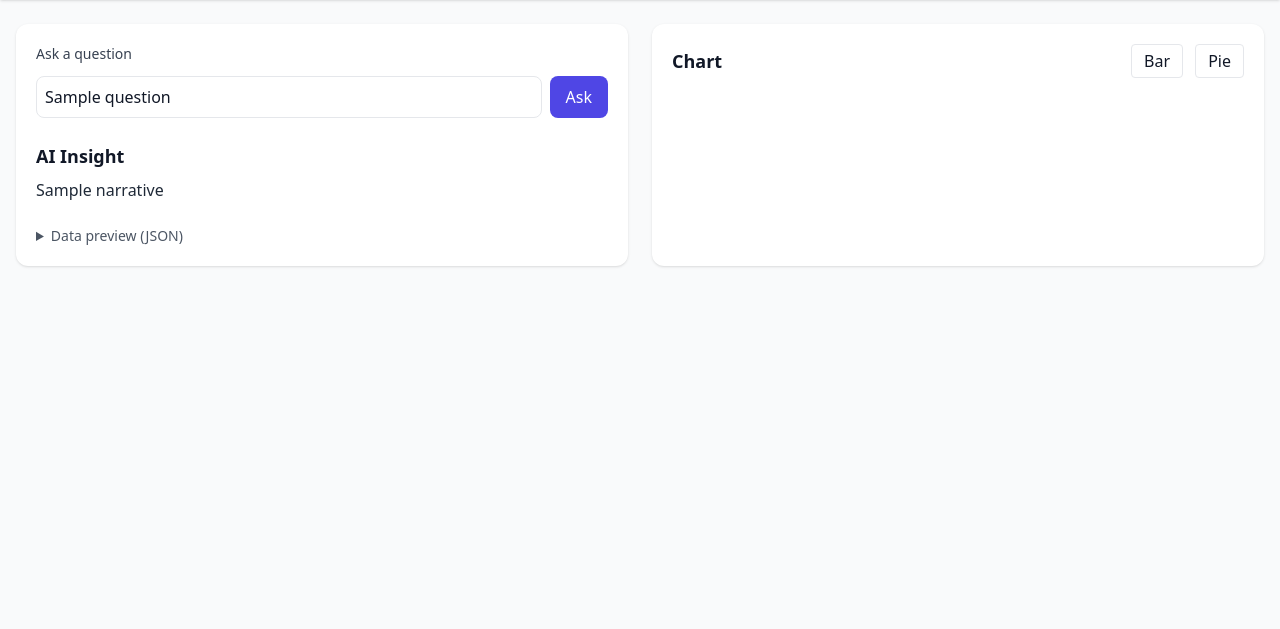
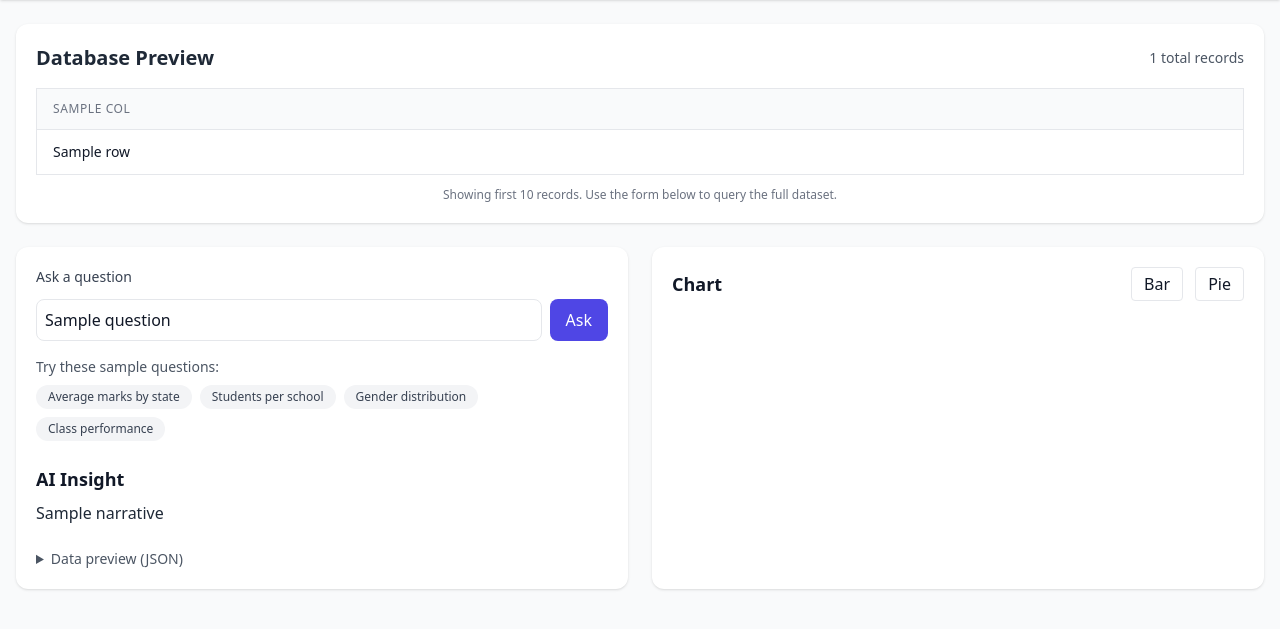
Before and after one commit to ku5ha1/dashboard, a FastAPI app: template app/templates/insights.html in a window 1280 px wide. Shown: the part 52-681 px from the top of the page. Run offline with FastAPI, Linux system fonts and the light colour scheme; the template is opened without the code that fills it: most values are stand-ins (such as "Sample title", 1, 10 or a date in 2020); parts of the project's set-up code (start-up, migrations or seed data) failed here and were passed over; some libraries are stand-ins or nearby versions.

Commit message:
db preview in dashboard

```diff
--- a/app/main.py
+++ b/app/main.py
@@ -427,7 +427,53 @@ def basic_query_to_agg_csv(q: str, df) -> Dict[str, Any]:
 
 @app.get("/dashboard", response_class=HTMLResponse)
 async def insights_get(request: Request):
-    return templates.TemplateResponse("insights.html", {"request": request, "title": "Insights", "result": None})
+    # Get database preview data
+    table_preview = None
+    try:
+        source = getattr(app.state, "dataset_source", None)
+        table = getattr(app.state, "dataset_table", None)
+
+        if source == "db" and table:
+            with SessionLocal() as db:
+                from sqlalchemy import text
+                # Get first 10 rows for preview
+                sql = f'SELECT * FROM "{table}" LIMIT 10'
+                rows = db.execute(text(sql)).mappings().all()
+                if rows:
+                    # Convert Decimal types to float for JSON serialization
+                    preview_data = []
+                    for row in rows:
+                        row_dict = dict(row)
+                        for key, value in row_dict.items():
+                            if hasattr(value, 'as_tuple'):  # Check if it's a Decimal
+                                row_dict[key] = float(value)
+                        preview_data.append(row_dict)
+
+                    # Get column names
+                    cols = list(rows[0].keys()) if rows else []
+                    table_preview = {
+                        "data": preview_data,
+                        "columns": cols,
+                        "total_rows": None  # We'll get this separately
+                    }
+
+                    # Get total row count
+                    count_sql = f'SELECT COUNT(*) FROM "{table}"'
+                    total_count = db.execute(text(count_sql)).scalar()
+                    if hasattr(total_count, 'as_tuple'):  # Convert Decimal if needed
+                        total_count = float(total_count)
+                    table_preview["total_rows"] = total_count
+
+    except Exception as e:
+        logger.error(f"Failed to get table preview: {e}")
+        table_preview = None
+
+    return templates.TemplateResponse("insights.html", {
+        "request": request,
+        "title": "Insights",
+        "result": None,
+        "table_preview": table_preview
+    })
 
 @app.post("/dashboard", response_class=HTMLResponse)
 async def insights_post(request: Request, question: str = Form(...)):
@@ -481,4 +527,52 @@ async def insights_post(request: Request, question: str = Form(...)):
     else:
         summary_text = "No data available to summarize. Please check the data source configuration."
 
-    return templates.TemplateResponse("insights.html", {"request": request, "title": "Insights", "result": result, "narrative": summary_text, "question": question})
+    # Get table preview for display
+    table_preview = None
+    try:
+        source = getattr(app.state, "dataset_source", None)
+        table = getattr(app.state, "dataset_table", None)
+
+        if source == "db" and table:
+            with SessionLocal() as db:
+                from sqlalchemy import text
+                # Get first 10 rows for preview
+                sql = f'SELECT * FROM "{table}" LIMIT 10'
+                rows = db.execute(text(sql)).mappings().all()
+                if rows:
+                    # Convert Decimal types to float for JSON serialization
+                    preview_data = []
+                    for row in rows:
+                        row_dict = dict(row)
+                        for key, value in row_dict.items():
+                            if hasattr(value, 'as_tuple'):  # Check if it's a Decimal
+                                row_dict[key] = float(value)
+                        preview_data.append(row_dict)
+
+                    # Get column names
+                    cols = list(rows[0].keys()) if rows else []
+                    table_preview = {
+                        "data": preview_data,
+                        "columns": cols,
+                        "total_rows": None
+                    }
+
+                    # Get total row count
+                    count_sql = f'SELECT COUNT(*) FROM "{table}"'
+                    total_count = db.execute(text(count_sql)).scalar()
+                    if hasattr(total_count, 'as_tuple'):  # Convert Decimal if needed
+                        total_count = float(total_count)
+                    table_preview["total_rows"] = total_count
+
+    except Exception as e:
+        logger.error(f"Failed to get table preview: {e}")
+        table_preview = None
+
+    return templates.TemplateResponse("insights.html", {
+        "request": request,
+        "title": "Insights",
+        "result": result,
+        "narrative": summary_text,
+        "question": question,
+        "table_preview": table_preview
+    })
--- a/app/templates/insights.html
+++ b/app/templates/insights.html
@@ -1,5 +1,50 @@
 {% extends "base.html" %}
 {% block content %}
+
+<!-- Database Table Preview -->
+{% if table_preview %}
+<div class="mb-6 bg-white p-5 rounded-xl shadow">
+  <div class="flex items-center justify-between mb-4">
+    <h2 class="text-xl font-semibold text-gray-800">Database Preview</h2>
+    <div class="text-sm text-gray-600">
+      <span class="font-medium">{{ table_preview.total_rows }}</span> total records
+    </div>
+  </div>
+
+  <div class="overflow-x-auto">
+    <table class="min-w-full border border-gray-200 rounded-lg">
+      <thead class="bg-gray-50">
+        <tr>
+          {% for col in table_preview.columns %}
+          <th class="px-4 py-3 text-left text-xs font-medium text-gray-500 uppercase tracking-wider border-b">
+            {{ col }}
+          </th>
+          {% endfor %}
+        </tr>
+      </thead>
+      <tbody class="bg-white divide-y divide-gray-200">
+        {% for row in table_preview.data %}
+        <tr class="hover:bg-gray-50">
+          {% for col in table_preview.columns %}
+          <td class="px-4 py-3 text-sm text-gray-900 border-b">
+            {% if row[col] is number %}
+              {{ "%.2f"|format(row[col]) if row[col] % 1 != 0 else row[col]|int }}
+            {% else %}
+              {{ row[col] }}
+            {% endif %}
+          </td>
+          {% endfor %}
+        </tr>
+        {% endfor %}
+      </tbody>
+    </table>
+  </div>
+  <div class="mt-3 text-xs text-gray-500 text-center">
+    Showing first 10 records. Use the form below to query the full dataset.
+  </div>
+</div>
+{% endif %}
+
 <div class="grid md:grid-cols-2 gap-6">
   <!-- Left: Inputs and Insights -->
   <div class="bg-white p-5 rounded-xl shadow">
@@ -10,6 +55,25 @@
         <button type="submit" class="px-4 py-2 bg-indigo-600 text-white rounded-lg">Ask</button>
       </div>
     </form>
+
+    <!-- Sample Questions -->
+    <div class="mt-4">
+      <p class="text-sm text-gray-600 mb-2">Try these sample questions:</p>
+      <div class="flex flex-wrap gap-2">
+        <button type="button" onclick="setQuestion('Show me average marks by state')" class="px-3 py-1 text-xs bg-gray-100 hover:bg-gray-200 text-gray-700 rounded-full cursor-pointer">
+          Average marks by state
+        </button>
+        <button type="button" onclick="setQuestion('How many students per school?')" class="px-3 py-1 text-xs bg-gray-100 hover:bg-gray-200 text-gray-700 rounded-full cursor-pointer">
+          Students per school
+        </button>
+        <button type="button" onclick="setQuestion('Gender distribution')" class="px-3 py-1 text-xs bg-gray-100 hover:bg-gray-200 text-gray-700 rounded-full cursor-pointer">
+          Gender distribution
+        </button>
+        <button type="button" onclick="setQuestion('Class performance analysis')" class="px-3 py-1 text-xs bg-gray-100 hover:bg-gray-200 text-gray-700 rounded-full cursor-pointer">
+          Class performance
+        </button>
+      </div>
+    </div>
 
     {% if narrative %}
     <div class="mt-6">
@@ -87,4 +151,11 @@
   })();
 </script>
 {% endif %}
+
+<!-- Helper function for sample questions -->
+<script>
+function setQuestion(question) {
+  document.querySelector('input[name="question"]').value = question;
+}
+</script>
 {% endblock %}
```
